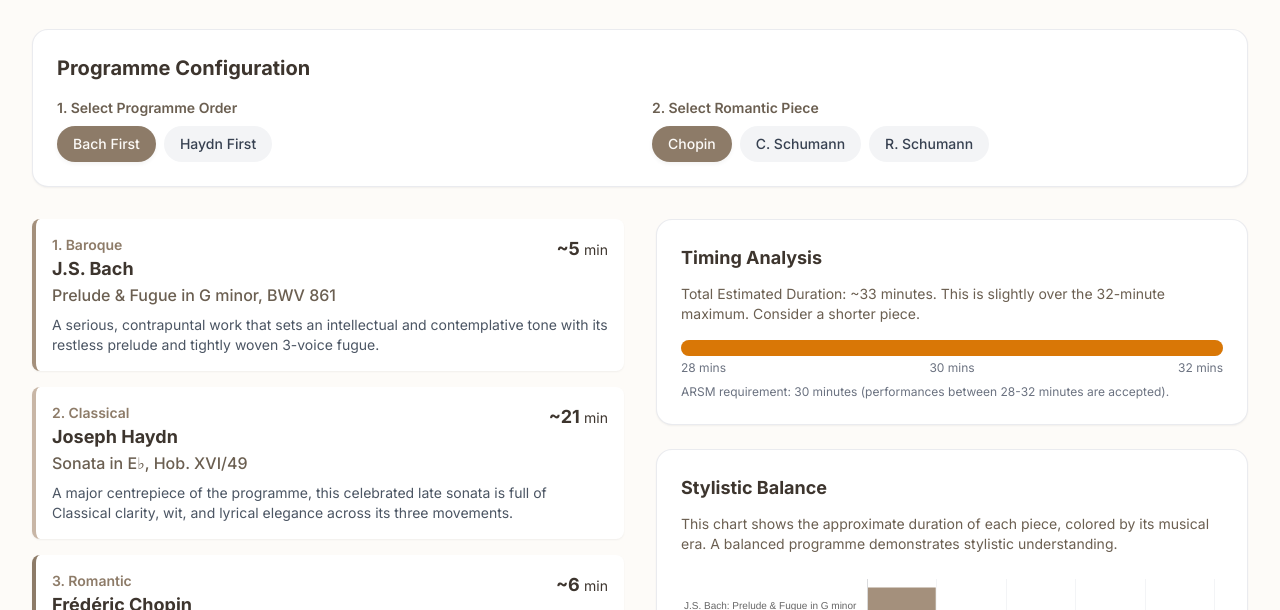
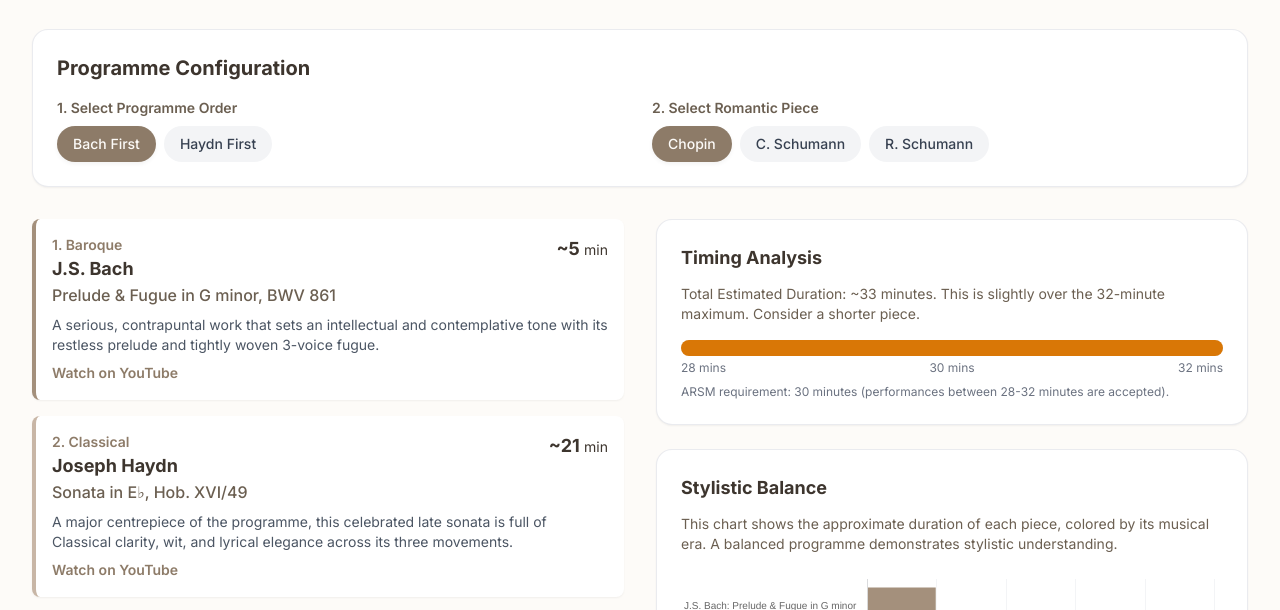
Before and after one commit to cliffxuan/arsm-planner, a plain HTML site: page index.html in a window 1280 px wide. Shown: the part 111-721 px from the top of the page. Drawn offline with nearby package versions, Linux system fonts and the light colour scheme.

Commit message:
added links to youtube

```diff
--- a/index.html
+++ b/index.html
@@ -166,6 +166,15 @@
                 chartData.durations.push(piece.duration);
                 chartData.colors.push(piece.eraColor);
 
+                    const youtubeLinks = {
+                        bach: 'https://www.youtube.com/watch?v=Qwq7BYOnHcA',
+                        haydn: 'https://www.youtube.com/watch?v=QwQpQwQpQwQ',
+                        chopin: 'https://www.youtube.com/watch?v=EvxS_bJ0yOU',
+                        c_schumann: 'https://www.youtube.com/watch?v=QwQpQwQpQwE',
+                        r_schumann: 'https://www.youtube.com/watch?v=QwQpQwQpQwR',
+                        gershwin: 'https://www.youtube.com/watch?v=QwQpQwQpQwG'
+                    };
+
                     const card = document.createElement('div');
                     card.className = `piece-card bg-white rounded-lg shadow-sm p-4 border-l-4 era-${piece.era.toLowerCase().replace(' ', '-')} transition hover:shadow-md hover:transform hover:-translate-y-1`;
                     card.innerHTML = `
@@ -180,6 +189,7 @@
                             </div>
                         </div>
                         <p class="mt-2 text-sm text-gray-600">${piece.description}</p>
+                        <a href="${youtubeLinks[id]}" target="_blank" class="inline-block mt-2 text-[#8D7B68] hover:underline text-sm font-semibold">Watch on YouTube</a>
                     `;
                     display.appendChild(card);
             });
```
Lines whose indentation alone changed are shown as unchanged.
